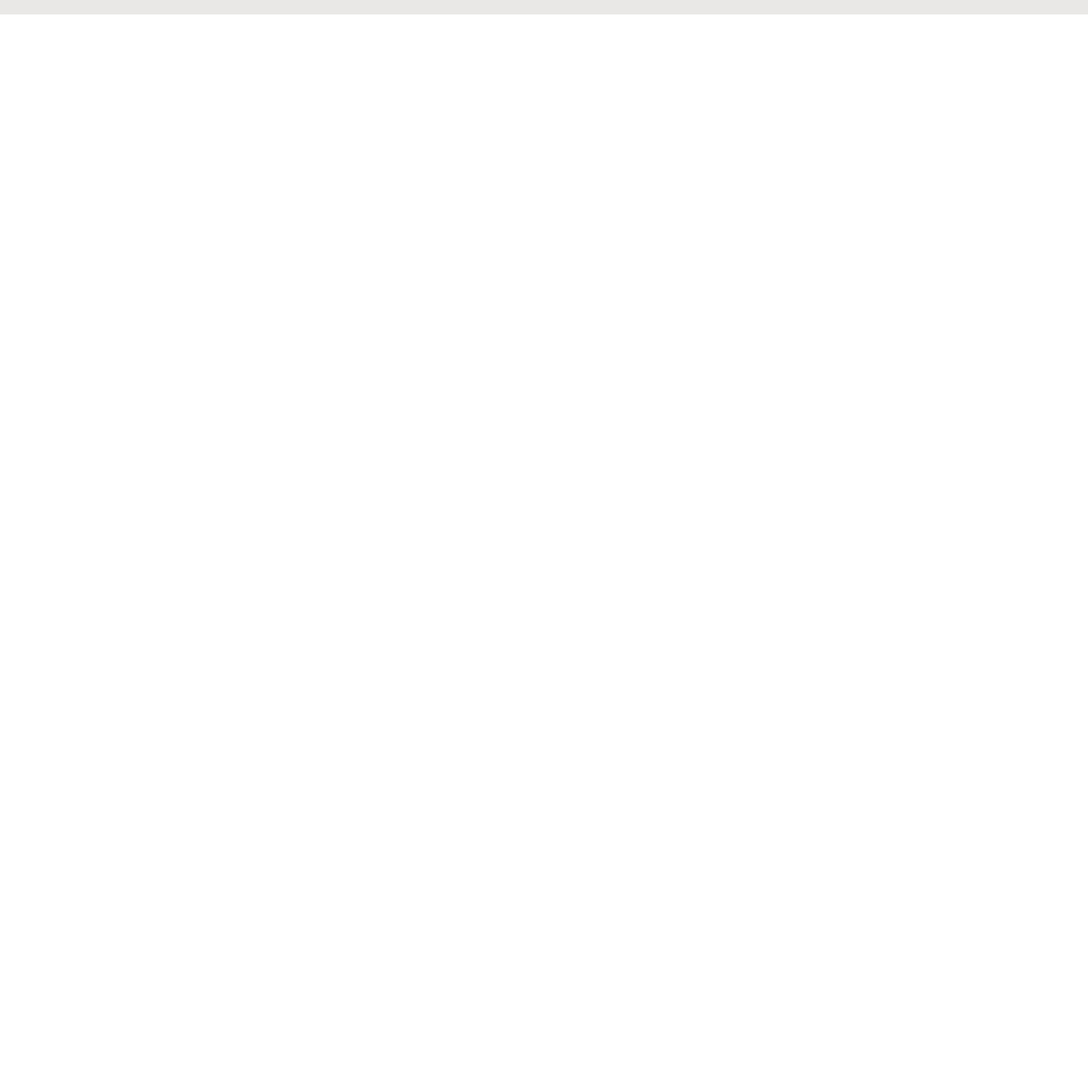
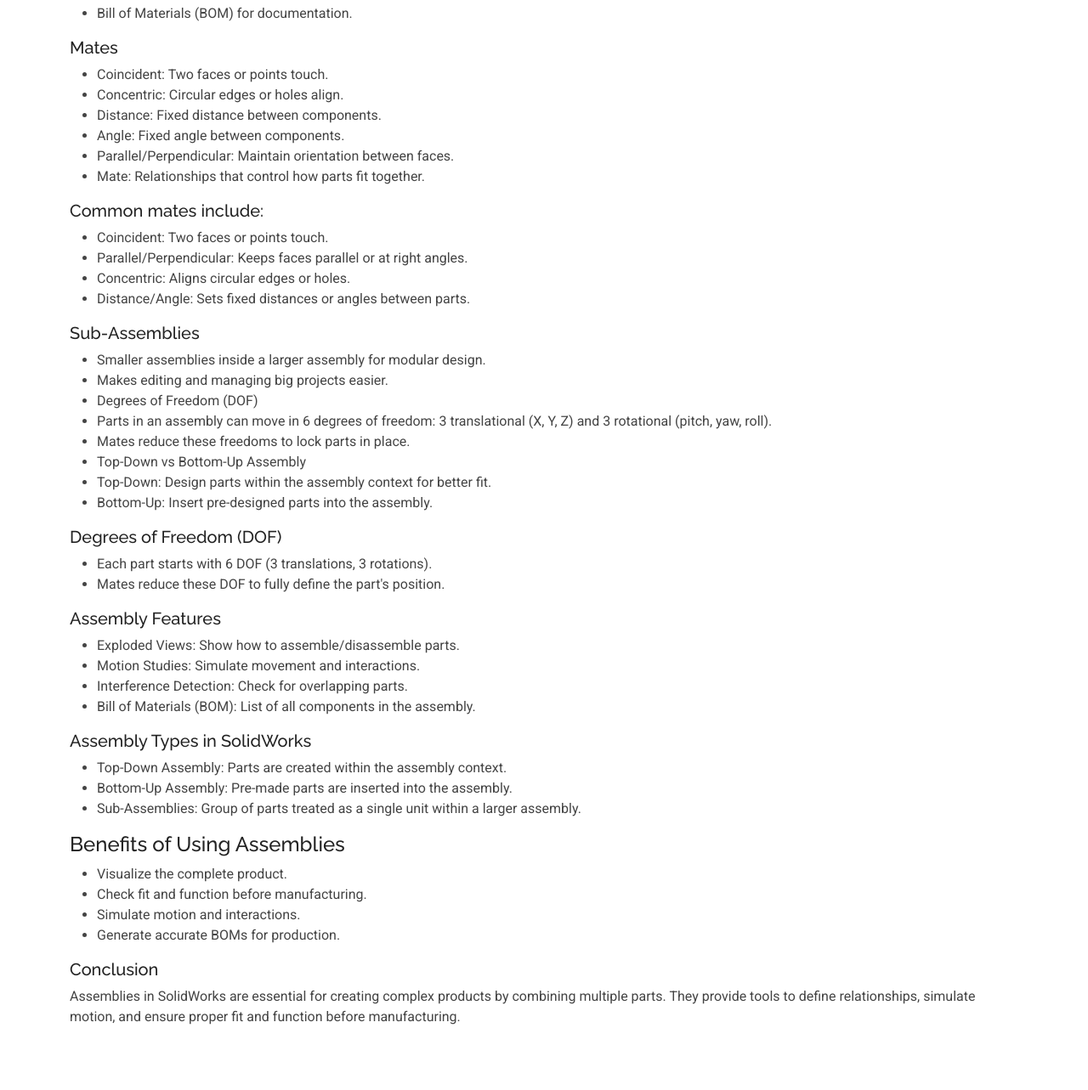
Before and after one commit to Baneetk4/Portfolio, a plain HTML site: page assemblies.html in a window 1280 px wide. Shown: the part 881-2164 px from the top of the page at 85% size. Before the commit the page ends 898 px from the top, so only its background shows below. Drawn offline with Linux system fonts and the light colour scheme.

Commit message:
assemblies.html update

```diff
--- a/assemblies.html
+++ b/assemblies.html
@@ -82,8 +82,73 @@ In an assembly, parts can be constrained using mates (such as coincident, concen
   <li>Interference Detection & Clearance Check to avoid design errors.</li>
   <li>Bill of Materials (BOM) generation for manufacturing and documentation.</li>
 </ul>
+<h3 style="text-align: left;">What is an Assembly in SolidWorks?</h3>
+<p style="text-align: left;">An Assembly (.SLDASM file) is a collection of parts (.SLDPRT files) and/or other assemblies (called sub-assemblies) positioned using mates to define their orientation and motion. It allows you to see the product as a whole rather than individual parts.</p> <br>
+<h4 style="text-align: left;">Key Features of Assemblies</h4>
+  <ul style="text-align: left;">
+    <li>Mates to define relationships between parts.</li>
+    <li>Exploded Views for assembly instructions.</li>
+    <li>Motion Studies to simulate movement.</li>
+    <li>Interference Detection to avoid collisions.</li>
+    <li>Bill of Materials (BOM) for documentation.</li>
+  </ul>
+<h5 style="text-align: left;">Mates</h5>
+<ul style="text-align: left;">
+  <li>Coincident: Two faces or points touch.</li>
+  <li>Concentric: Circular edges or holes align.</li>
+  <li>Distance: Fixed distance between components.</li>
+  <li>Angle: Fixed angle between components.</li>
+  <li>Parallel/Perpendicular: Maintain orientation between faces.</li>
+  <li>Mate: Relationships that control how parts fit together.</li>
+</ul>
+<h5 style="text-align: left;">Common mates include:</h5>
+<ul style="text-align: left;">
+  <li>Coincident: Two faces or points touch.</li>
+  <li>Parallel/Perpendicular: Keeps faces parallel or at right angles.</li>
+  <li>Concentric: Aligns circular edges or holes.</li>
+  <li>Distance/Angle: Sets fixed distances or angles between parts.</li>
+</ul>
+<h5 style="text-align: left;">Sub-Assemblies</h5>
+<ul style="text-align: left;">
+  <li>Smaller assemblies inside a larger assembly for modular design.</li>
+  <li>Makes editing and managing big projects easier.</li>
+  <li>Degrees of Freedom (DOF)</li>
+  <li>Parts in an assembly can move in 6 degrees of freedom: 3 translational (X, Y, Z) and 3 rotational (pitch, yaw, roll).</li>
+  <li>Mates reduce these freedoms to lock parts in place.</li>
+  <li>Top-Down vs Bottom-Up Assembly</li>
+  <li>Top-Down: Design parts within the assembly context for better fit.</li>
+  <li>Bottom-Up: Insert pre-designed parts into the assembly.</li>
+</ul>
+<h5 style="text-align: left;">Degrees of Freedom (DOF)</h5>
+<ul style="text-align: left;">
+  <li>Each part starts with 6 DOF (3 translations, 3 rotations).</li>
+  <li>Mates reduce these DOF to fully define the part's position.</li>
+</ul>
+<h5 style="text-align: left;">Assembly Features</h5>
+<ul style="text-align: left;">
+  <li>Exploded Views: Show how to assemble/disassemble parts.</li>
+  <li>Motion Studies: Simulate movement and interactions.</li>
+  <li>Interference Detection: Check for overlapping parts.</li>
+  <li>Bill of Materials (BOM): List of all components in the assembly.</li>
+</ul>
+<h5 style="text-align: left;">Assembly Types in SolidWorks</h5>
+<ul style="text-align: left;">
+  <li>Top-Down Assembly: Parts are created within the assembly context.</li>
+  <li>Bottom-Up Assembly: Pre-made parts are inserted into the assembly.</li>
+  <li>Sub-Assemblies: Group of parts treated as a single unit within a larger assembly.</li>
+</ul>
+<h4 style="text-align: left;">Benefits of Using Assemblies</h4>
+<ul style="text-align: left;">
+  <li>Visualize the complete product.</li>
+  <li>Check fit and function before manufacturing.</li>
+  <li>Simulate motion and interactions.</li>
+  <li>Generate accurate BOMs for production.</li>
+</ul>
 
-        </div>
+<h5 style="text-align: left;">Conclusion</h5>
+<p style="text-align: left;">Assemblies in SolidWorks are essential for creating complex products by combining multiple parts. They provide tools to define relationships, simulate motion, and ensure proper fit and function before manufacturing.</p>
+
+</div>
       </section>
     </main>
     <footer id="footer" class="footer light-background">
```
